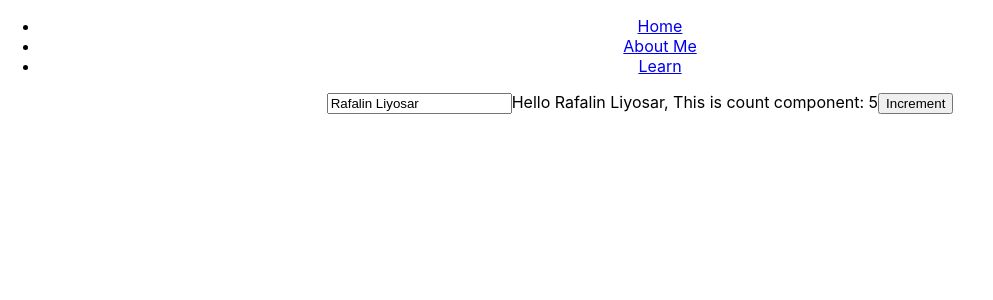
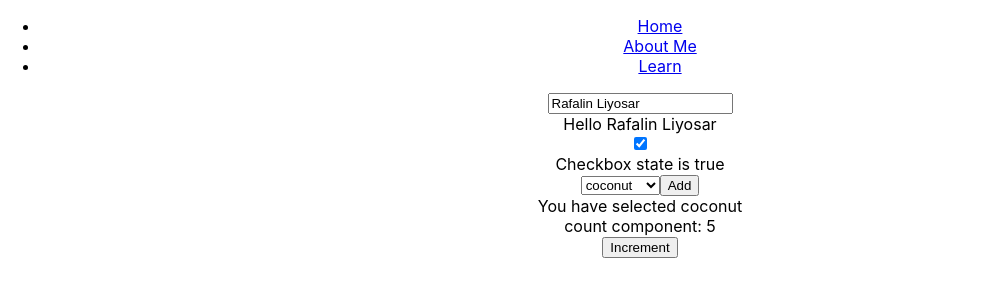
Before and after one commit to rafalinliyosar/ReactJS-Learn, a React (Create React App) app: page / in a window 1280 px wide. Shown: the top 300 px of the page, without its empty margins (0-993 px from the left). Built offline with nearby package versions, Linux system fonts and the light colour scheme.

Commit message:
added checkbox and slectbox

```diff
--- a/src/CountComponent/index.js
+++ b/src/CountComponent/index.js
@@ -6,7 +6,17 @@ export default class CountComponent extends React.Component {
         console.log(props)
         this.state = {
             count: parseInt(props.initialCount),
-            name: "Rafalin Liyosar"
+            name: "Rafalin Liyosar",
+            box:true,
+            box1:true,
+            value: 'coconut',
+            fruits: [
+                {value:'grapefruit',label:'grapefruit'},
+                {value:'lime',label:'lime'},
+                {value:'coconut',label:'coconut'},
+                {value:'mango',label:'mango'}
+
+        ]
         };
     }
     incrementClick = () => {
@@ -15,26 +25,74 @@ export default class CountComponent extends React.Component {
         });
     }
 
+    addtodropdown = () => {
+        this.state.fruits.push({value:'jackfruit', label:'jackfruit'});
+        this.setState({
+            fruits: this.state.fruits
+        });
+
+    }
+
+
     onChangeName = (event) => {
         this.setState({
             name: event.target.value
         })
     }
 
+    onChangebox = (event) => {
+        console.log(event);
+        this.setState({
+            box: event.target.checked
+        })
+    }
+
+
+handleChange = (event) =>{
+    this.setState({value:event.target.value});
+}
+
+
     render() {
 
 
-        if(this.state.count === 12){
+        if (this.state.count === 12) {
             return (
 
-            <div><input type="text" value="" />Hello world, This is count component: The count is a dozen
+                <div><input type="text" value="" />
+                <input type="checkbox" checked={this.state.box1} />
+                Hello world, This is count component: The count is a dozen
                 <button onClick={this.incrementClick}>Increment</button>
-            </div>);
+                </div>);
 
 
         }
-        return (<div><input type="text" id="name" value={this.state.name} onChange={this.onChangeName} />Hello {this.state.name}, This is count component: {this.state.count}
+        return (<div>
+            <input type="text" id="name" value={this.state.name} onChange={this.onChangeName} />
+            <div> Hello {this.state.name}</div>
+            <input type="checkbox"  checked={this.state.box} onChange={this.onChangebox}/>
+            <div> Checkbox state is {this.state.box?"true":"false"} </div>
+
+            <select value={this.state.value} onChange={this.handleChange}>
+            {/* <option value="grapefruit">Grapefruit</option>
+            <option value="lime">Lime</option>
+            <option value="coconut">Coconut</option>
+            <option value="mango">Mango</option> */}
+            {
+    this.state.fruits.map(f=>(<option value={f.value}>{f.label}</option>))
+            }
+          </select>
+          <button onClick={this.addtodropdown}>Add</button>
+
+          <div>You have selected {this.state.value} </div>
+
+
+
+
+            <div> count component: {this.state.count} </div>
+
             <button onClick={this.incrementClick}>Increment</button>
+
         </div>);
     }
 }
```
